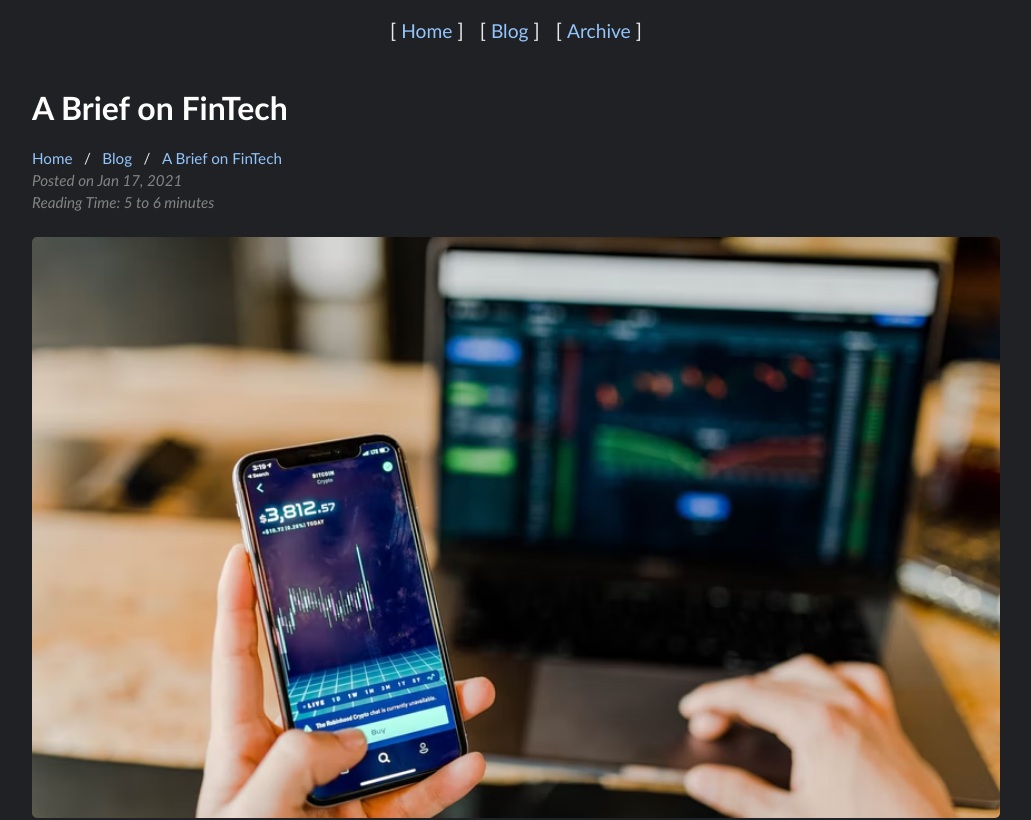
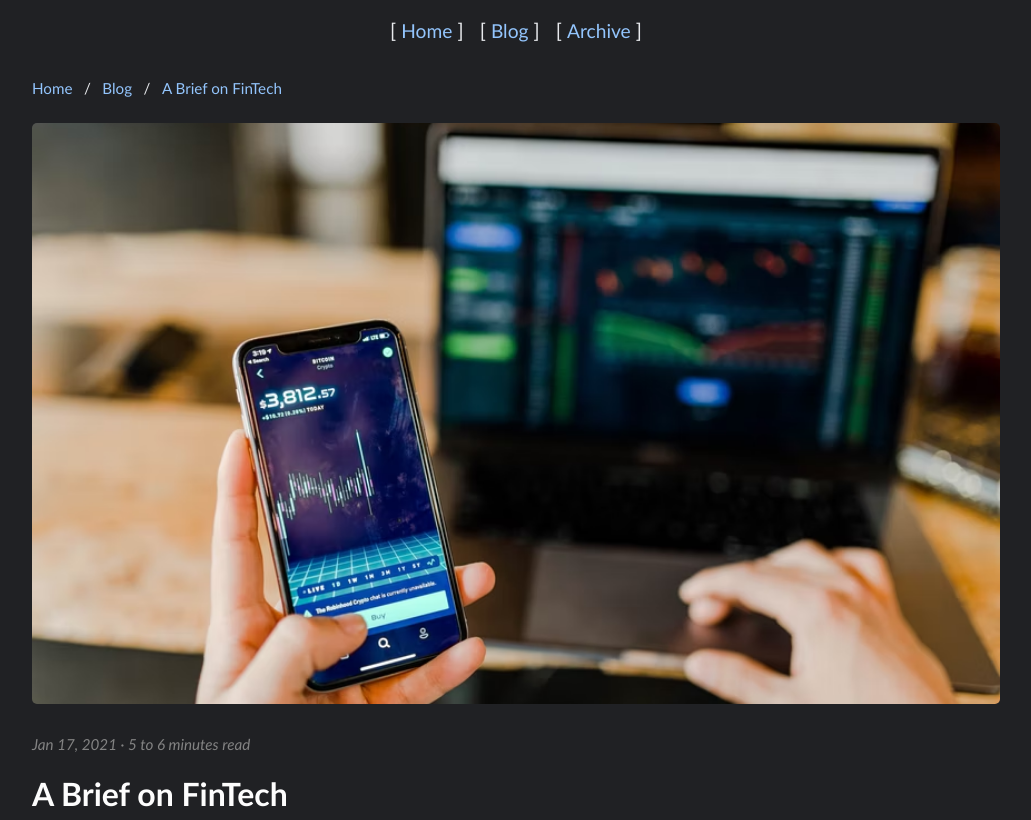
Before and after one commit to lostvikx/website-nextjs, a Next.js app: page /blog/fintech-info in a window 1280 px wide. Shown: the top 820 px of the page, without its empty margins (124-1155 px from the left). Built offline with nearby package versions, Linux system fonts and the light colour scheme.

Commit message:
article visual structure change

```diff
--- a/components/Nav.js
+++ b/components/Nav.js
@@ -1,4 +1,4 @@
-import Link from "next/link"
+import Link from "next/link";
 
 export default function Nav() {
   return (
--- a/pages/blog/[slug].js
+++ b/pages/blog/[slug].js
@@ -36,16 +36,11 @@
   return (
     <Layout title={`${metaData.title} | Vikram Negi`} blog = { true }>
 
-      <h1>{metaData.title}</h1>
 
       <div className="breadcrums">
         <Link href="/">Home</Link> / <Link href="/blog">Blog</Link> / <Link href={`/blog/${slug}`}>{metaData.title}</Link>
       </div>
 
-      <div className="post-meta">
-        <div>Posted on {metaData.date}</div>
-        <div>Reading Time: {calcReadingTime(content)}</div>
-      </div>
 
       <figure className="cover-img">
         <Image
@@ -55,6 +50,14 @@
           height="600px"
         />
       </figure>
+
+      <div className="post-meta">
+        <div>{metaData.date} · {calcReadingTime(content)}</div>
+        {/* <div>Reading Time: {calcReadingTime(content)}</div> */}
+      </div>
+
+      <h1>{metaData.title}</h1>
+
 
       <div
         id="article"
--- a/styles/article.css
+++ b/styles/article.css
@@ -24,6 +24,10 @@
   font-size: 0.95rem !important;
   color: var(--grey);
 }
+
+/* h1, h2, h3, h4, h5 {
+  font-weight: 600;
+} */
 
 /* article */
 article {
--- a/styles/globals.css
+++ b/styles/globals.css
@@ -29,6 +29,10 @@
   font-weight: 400;
   line-height: 1.45;
 }
+
+/* .container {
+  max-width: 1000px;
+} */
 
 p {
   font-size: 1rem;
--- a/styles/nav.css
+++ b/styles/nav.css
@@ -17,7 +17,10 @@
   position: sticky;
   top: 0px;
   background-color: var(--bg-color);
+  /* background-color: var(--text); */
   z-index: 100;
+  /* max-width: 100vw; */
+  /* padding: 0; */
 }
 
 .nav-link {
--- a/utils/helper.js
+++ b/utils/helper.js
@@ -5,7 +5,7 @@
   const nWords = articleText.trim().replace(/[^\w\s\d]/g, "").split(/\s+/).length;
   const time = Math.ceil(nWords / wordsPerMinute);
 
-  return `${time} to ${time + 1} ${time == 1 ? "minute" : "minutes"}`;
+  return `${time} to ${time + 1} ${time == 1 ? "minute read" : "minutes read"}`;
 }
 
 // Customize the marked parser!
```
